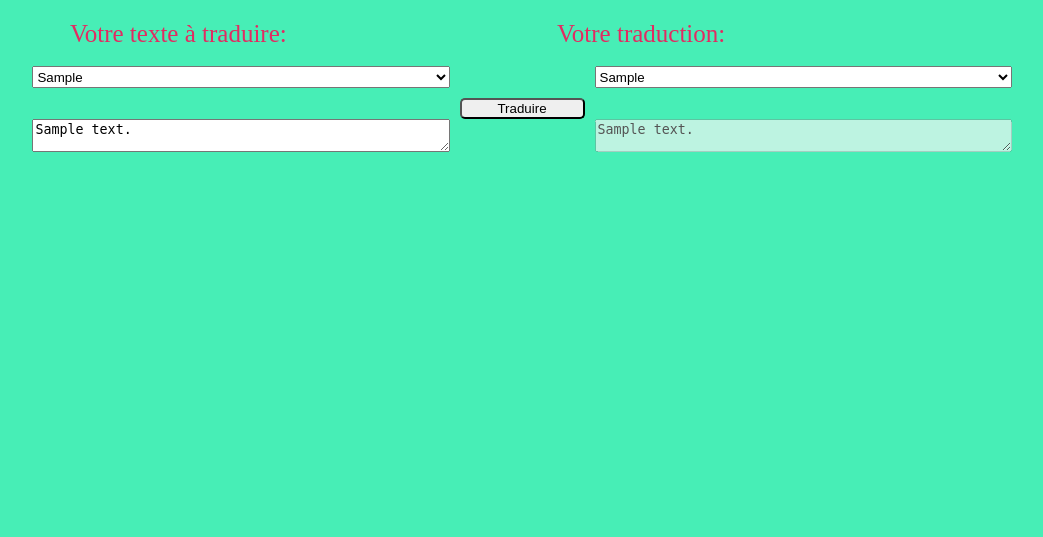
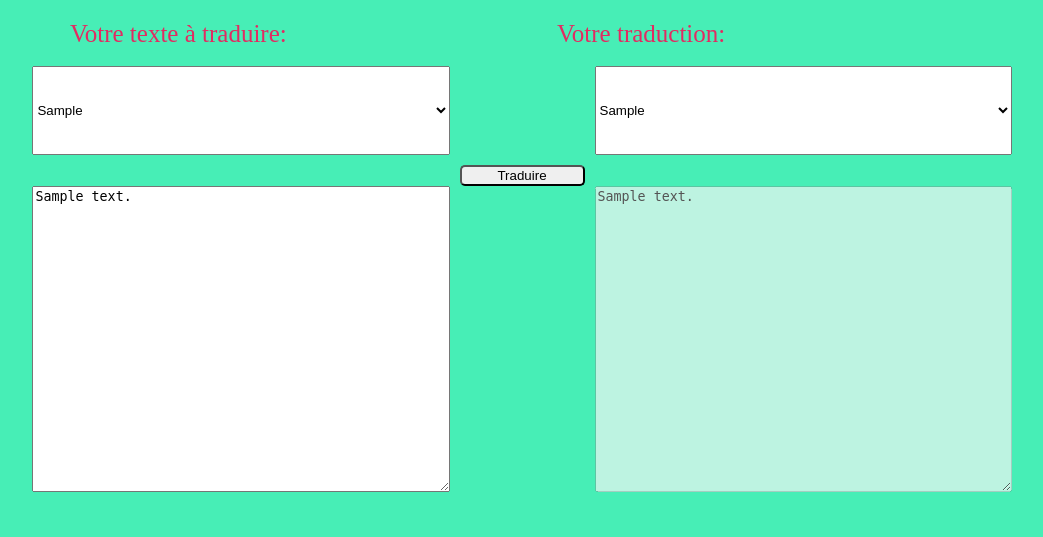
Before and after one commit to matthieu-geley/Lingua-Franca, a Flask app: template templates/index.html in a window 1280 px wide. Shown: the part 263-800 px from the top of the page, without its empty margins (118-1161 px from the left). Run offline with Flask 3, Linux system fonts and the light colour scheme; the template is opened without the code that fills it: most values are stand-ins (such as "Sample title", 1, 10 or a date in 2020).

Commit message:
modified text area heigh

```diff
--- a/static/style.css
+++ b/static/style.css
@@ -68,3 +68,7 @@
    grid-row-start: 1;
    grid-column-start: 3;
 }
+
+textarea {
+   height: 300px;
+}
```
